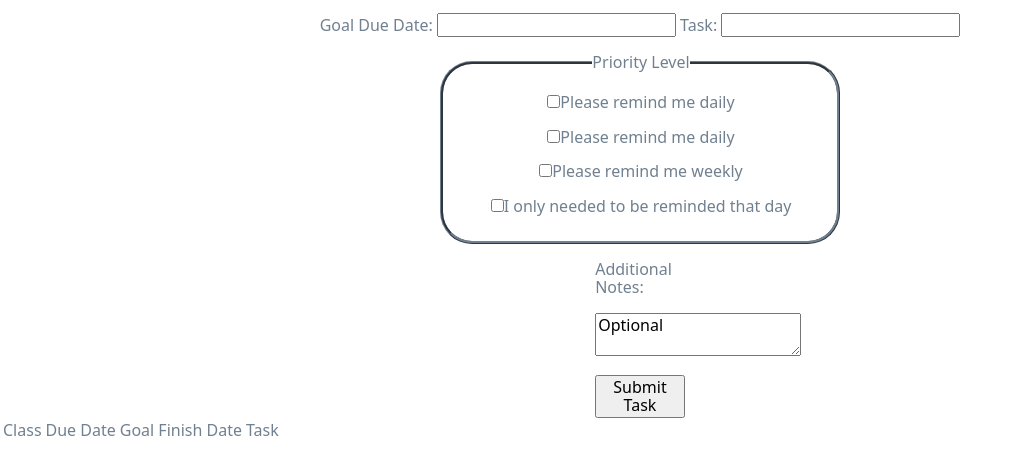
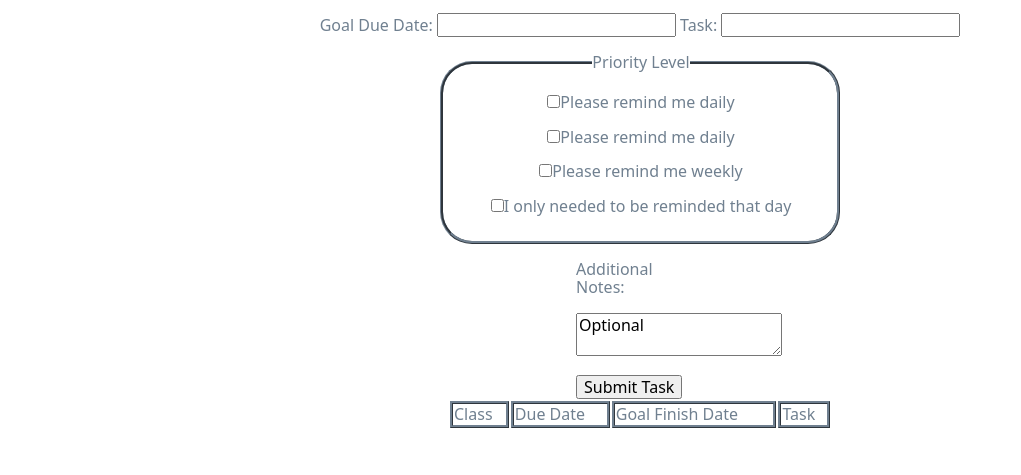
Before and after one commit to swic-cis-177/mt-project-maceyjshort, a website with bundled scripts: page index.html in a window 1280 px wide. Shown: the part 107-582 px from the top of the page, without its empty margins (0-1021 px from the left). Built offline with nearby package versions, Linux system fonts and the light colour scheme.

Commit message:
prettied up the task list with CSS

```diff
--- a/style.css
+++ b/style.css
@@ -28,7 +28,7 @@ button:hover {
 
   /* max-width: 1280px;
   min-width: 900px; */
-  width: 7%;
+  width: 10%;
 }
 
 #center {
@@ -42,3 +42,16 @@ button:hover {
 .flex {
   display: flex;
 }
+
+td {
+  border: ridge #708090;
+}
+
+table {
+  margin-left: auto;
+  margin-right: auto;
+
+  /* max-width: 1280px;
+  min-width: 900px; */
+  width: 30%;
+}
```
